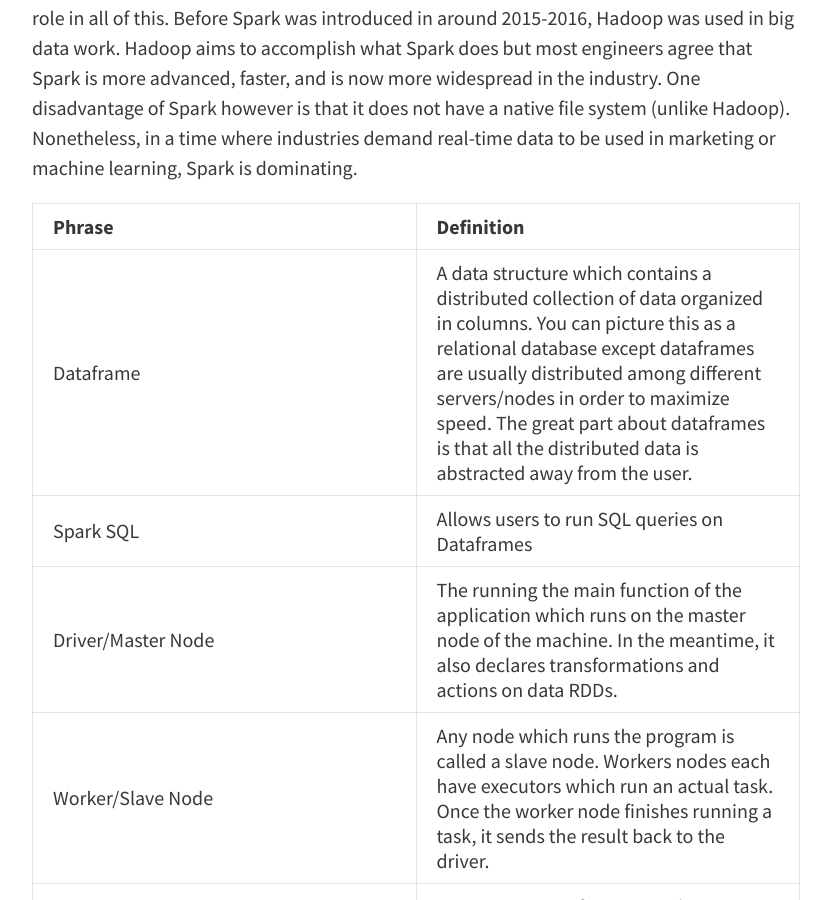
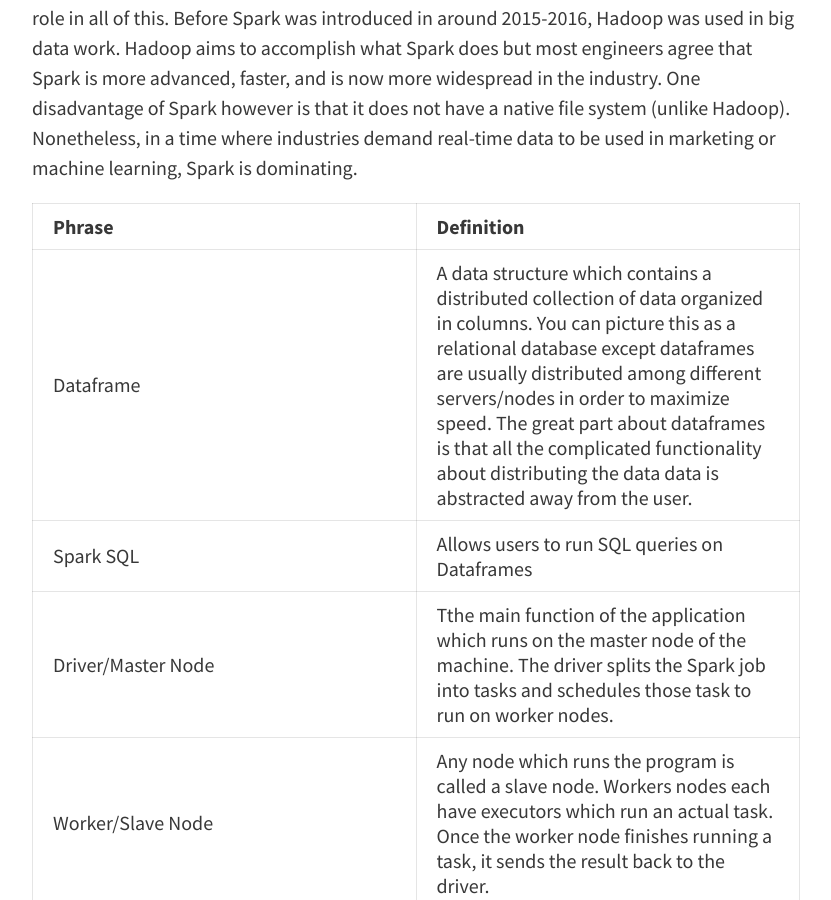
Before and after one commit to ssagheer532/website-tmp, a Jekyll site: the page built from _posts/2019-02-23-Spark-Intro.md, in a window 1280 px wide and 900 px high, scrolled down 843 px. Shown: the whole window, without its empty margins (224-1055 px from the left). Built offline with Jekyll 4.4.1, drawn with Linux system fonts in a browser that asks for light colours; nearby versions of some CDN libraries.

Commit message:
Update 2019-02-23-Spark-Intro.md

```diff
--- a/_posts/2019-02-23-Spark-Intro.md
+++ b/_posts/2019-02-23-Spark-Intro.md
@@ -13,9 +13,9 @@ For those of you who are familiar with big data, you may be wondering how Hadoop
 
 | Phrase             | Definition                                                                                                                                                                                                                                                                                                                                                                                                                                                                                                                                                                                                                                                                                                                |
 |--------------------|---------------------------------------------------------------------------------------------------------------------------------------------------------------------------------------------------------------------------------------------------------------------------------------------------------------------------------------------------------------------------------------------------------------------------------------------------------------------------------------------------------------------------------------------------------------------------------------------------------------------------------------------------------------------------------------------------------------------------|
-| Dataframe          | A data structure which contains a distributed collection of data organized in columns. You can picture this as a relational database except dataframes are usually distributed among different servers/nodes in order to maximize speed. The great part about dataframes is that all the distributed data is abstracted away from the user.                                                                                                                                                                                                                                                                                                                                                                               |
+| Dataframe          | A data structure which contains a distributed collection of data organized in columns. You can picture this as a relational database except dataframes are usually distributed among different servers/nodes in order to maximize speed. The great part about dataframes is that all the complicated functionality about distributing the data data is abstracted away from the user.                                                                                                                                                                                                                                                                                                                                                                               |
 | Spark SQL          | Allows users to run SQL queries on Dataframes                                                                                                                                                                                                                                                                                                                                                                                                                                                                                                                                                                                                                                                                             |
-| Driver/Master Node | The running the main function of the application which runs on the master node of the machine. In the meantime, it also declares transformations and actions on data RDDs.                                                                                                                                                                                                                                                                                                                                                                                                                                                                                                                                                |
+| Driver/Master Node | Tthe main function of the application which runs on the master node of the machine. The driver splits the Spark job into tasks and schedules those task to run on worker nodes.                                                                                                                                                                                                                                                                                                                                                                                                                                                                                                                                                |
 | Worker/Slave Node  | Any node which runs the program is called a slave node. Workers nodes each have executors which run an actual task. Once the worker node finishes running a task, it sends the result back to the driver.                                                                                                                                                                                                                                                                                                                                                                                                                                                                                                                 |
 | Spark Context      | Main entry point for any Spark functionality. You must import and initialize a spark context before you can use any spark functionality.                                                                                                                                                                                                                                                                                                                                                                                                                                                                                                                                                                                  |
 | Spark Streaming    | Spark supports streaming data in order to provide live analytics and near real time insights to data. There are two different ways Spark allows streaming: Spark Streaming and Structured Streaming. Spark streaming uses DStreams which means each chunk of data that's gets processed is in the format of an RDD. Generally programmers are moving away from Spark streaming because it is difficult to use and the APIs are not very consistent to the RDD ones. Structured streaming is the recommended way to stream data with Spark since it is based off Dataframes. It is generally much easier to use, guarantees that data is processed once, and allows us to use Dataframe API methods (such as SQL queries). |
```
